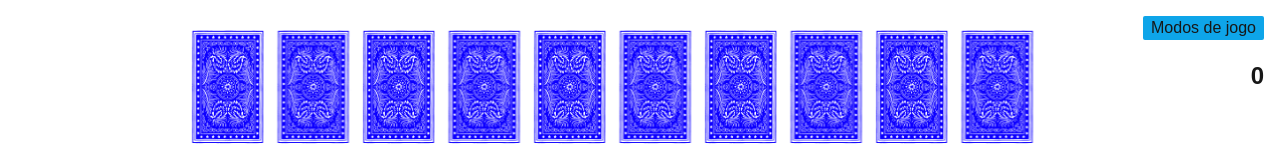
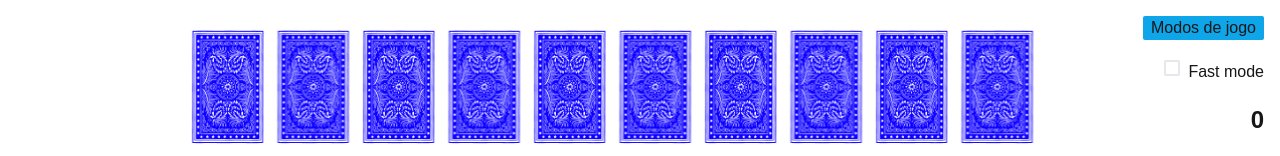
Before and after one commit to ismaelSS/jogo-da-memoria, a Next.js app: page / in a window 1280 px wide. Shown: the top 156 px of the page. Built offline with nearby package versions, Linux system fonts and the light colour scheme.

Commit message:
feat: fast mode

```diff
--- a/src/app/page.tsx
+++ b/src/app/page.tsx
@@ -26,6 +26,9 @@ export default function Home() {
   const [itensPerScreen, setItensPerScreen] = useState(5);
   const [containerCardsWidth, setContainerCardsWidth] = useState(450)
   const [flipcount, setFlipCount] = useState(0)
+  const [isFastMod, setIsFastMod] = useState(true)
+
+  const flipTime = isFastMod ? 500 : 800
 
   const calculateItensPerScreen = (width: number) => {
     let itensQuantity = Math.round(width / 105)
@@ -125,7 +128,7 @@ export default function Home() {
         }
         setCardsCompare([]);
         setIsLockedFlip(false);
-      }, 900);
+      }, flipTime);
     }
   };
 
@@ -134,6 +137,10 @@ export default function Home() {
       <main className="flex w-[100vw] max-w-[900px] h-screen">
         <div className="fixed top-4 right-4 flex flex-col gap-5 items-end z-20">
           <ChangeGameMode actualMode={gameMode} changeGameModeFunction={changeModeFunction} />
+          <div className="flex gap-2">
+            <div onClick={() => setIsFastMod(!isFastMod)} className={`w-4 h-4 border-2 rounded-sm cursor-pointer ${isFastMod === true ? 'bg-white' : ''}`}/>
+            <span>Fast mode</span>
+          </div>
           <span className="font-bold text-2xl">{flipcount}</span>
         </div>
 
```
